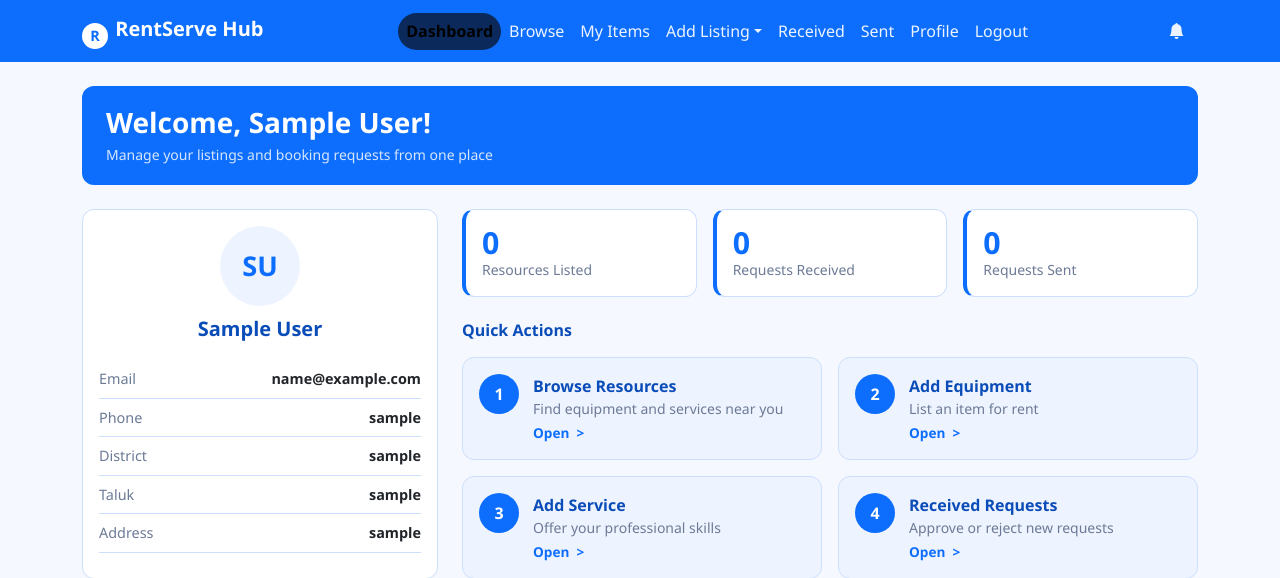
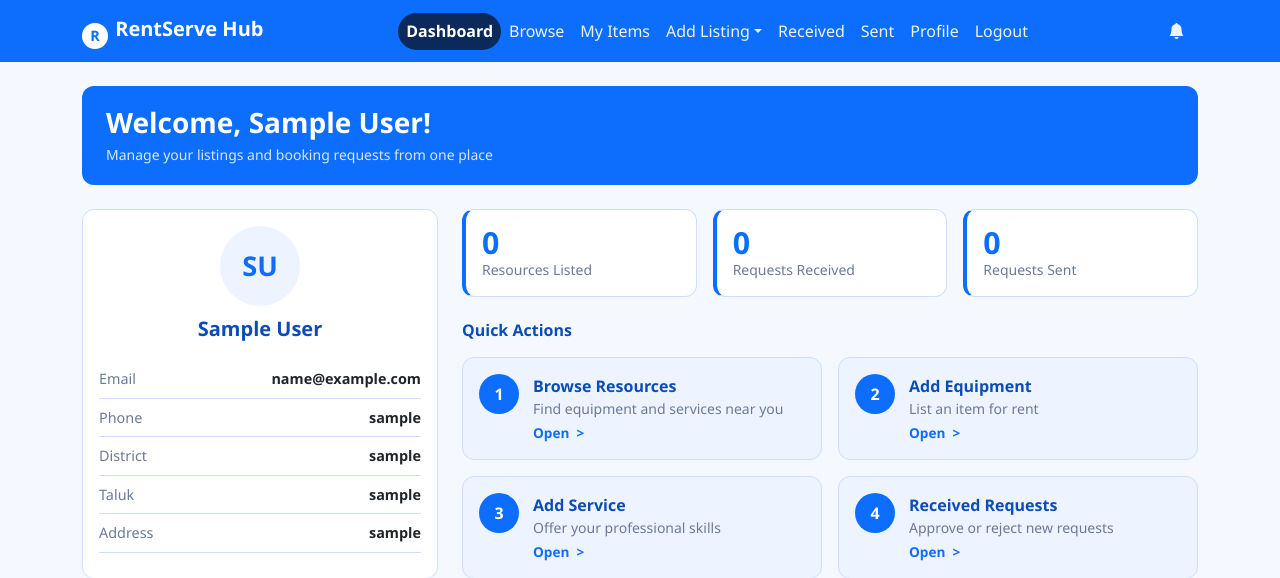
Before and after one commit to aviaarav/rental_platform, a Flask app: page /dashboard in a window 1280 px wide. Shown: the top 578 px of the page. Run offline with Flask 3, Linux system fonts and the light colour scheme; the visitor is signed in with stand-in values (Sample User, id 1); data that the repository does not hold is empty; some libraries are stand-ins or nearby versions.

Commit message:
UI: keep active navbar link text white
Bootstrap's .navbar-nav .nav-link.active rule set the active pill's text to
near-black. Set the navbar colour variables on .navbar-rs so every link state
stays white.

Co-Authored-By: Claude Fable 5.1 <noreply@anthropic.com>

```diff
--- a/frontend/static/css/style.css
+++ b/frontend/static/css/style.css
@@ -29,10 +29,14 @@ body {
 .text-muted { color: var(--rs-muted) !important; }
 
 /* ---------- navbar and footer ---------- */
-.navbar-rs { background: var(--rs-blue); padding-top: .55rem; padding-bottom: .55rem; }
+.navbar-rs {
+    background: var(--rs-blue); padding-top: .55rem; padding-bottom: .55rem;
+    --bs-navbar-color: #fff; --bs-navbar-hover-color: #fff; --bs-navbar-active-color: #fff;
+    --bs-navbar-brand-color: #fff; --bs-navbar-brand-hover-color: #fff;
+}
 .navbar-rs .nav-link { color: #fff; opacity: .92; padding: .4rem .85rem; border-radius: 50rem; }
 .navbar-rs .nav-link:hover { opacity: 1; }
-.navbar-rs .nav-link.active { opacity: 1; font-weight: 600; background: var(--rs-navy); }
+.navbar-rs .nav-link.active { opacity: 1; font-weight: 600; background: var(--rs-navy); color: #fff; }
 .navbar-rs .dropdown-menu { border-color: var(--rs-border); border-radius: 10px; }
 
 .brand-circle {
```
